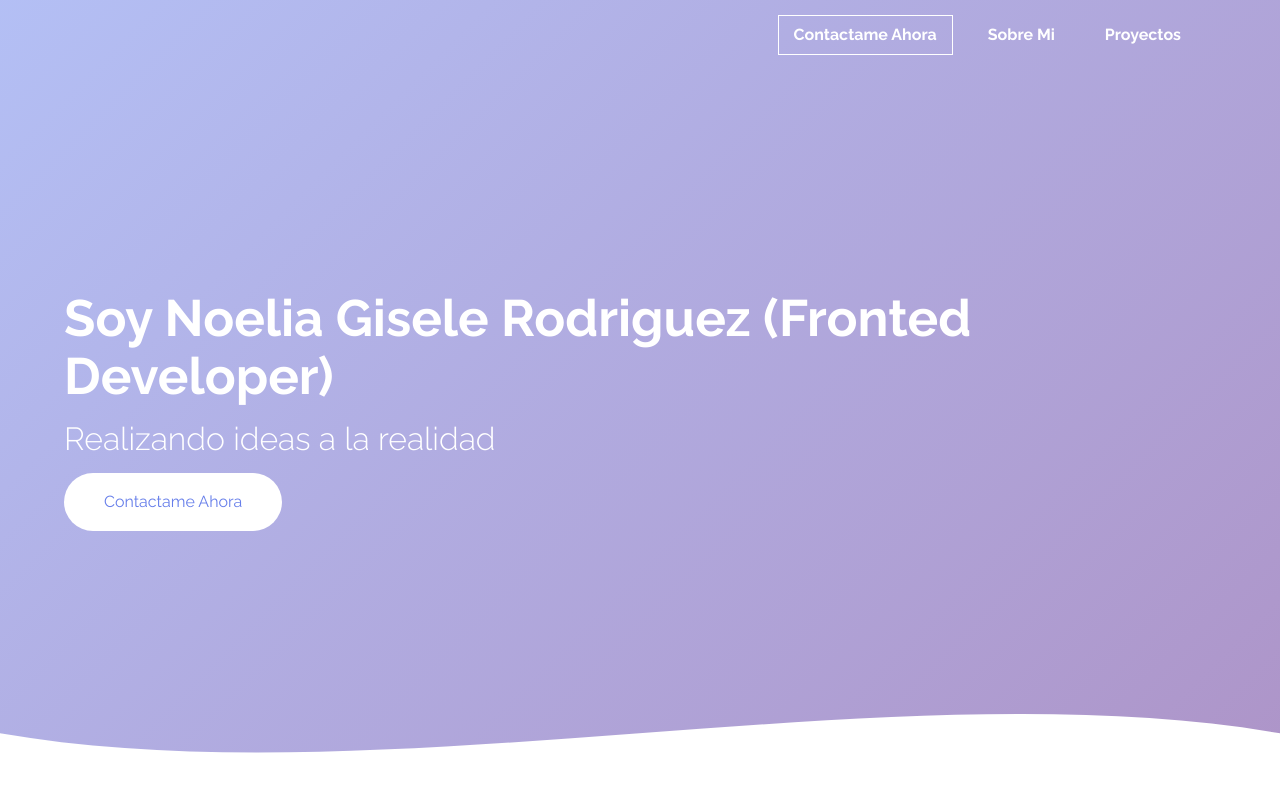
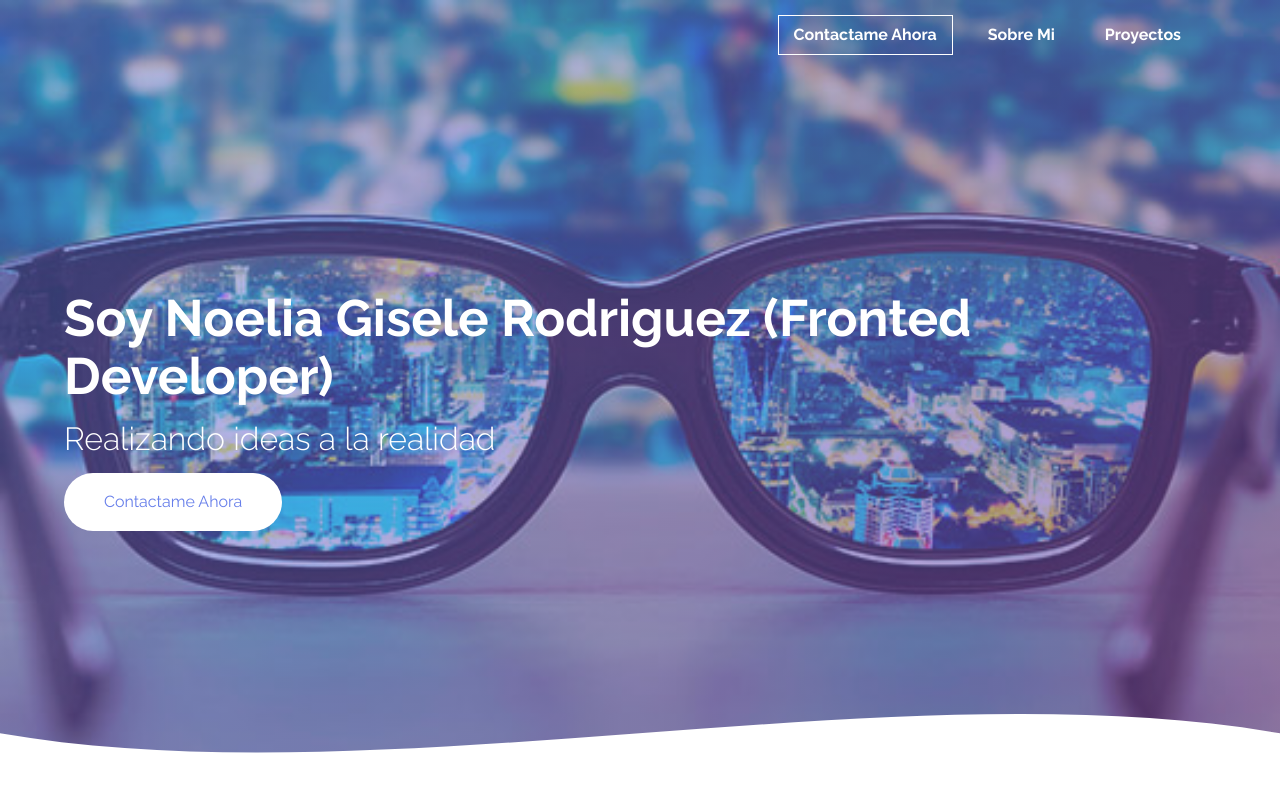
Before and after one commit to Holulosamo/frontenddeveloper, a plain HTML site: page index.html in a window 1280 px wide. Shown: the top 797 px of the page. Drawn offline with Linux system fonts and the light colour scheme.

Commit message:
Update estilos.css

```diff
--- a/estilos.css
+++ b/estilos.css
@@ -33,7 +33,7 @@ body{
 
 .hero{
     height: 100vh;
-    background-image: var(--background), url('../img/hero.jpg');
+    background-image: var(--background), url('hero.jpg');
     background-repeat: no-repeat;
     background-size: cover;
     background-attachment: fixed;
```
